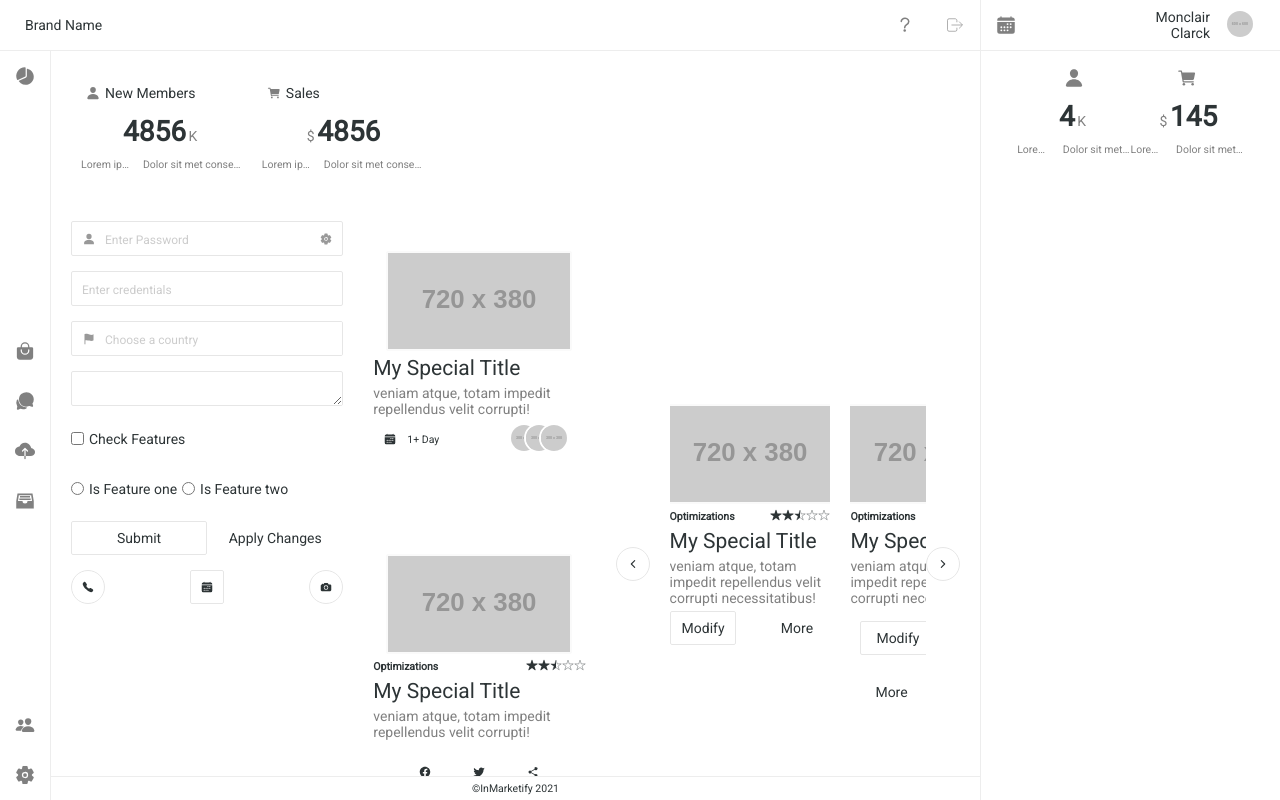
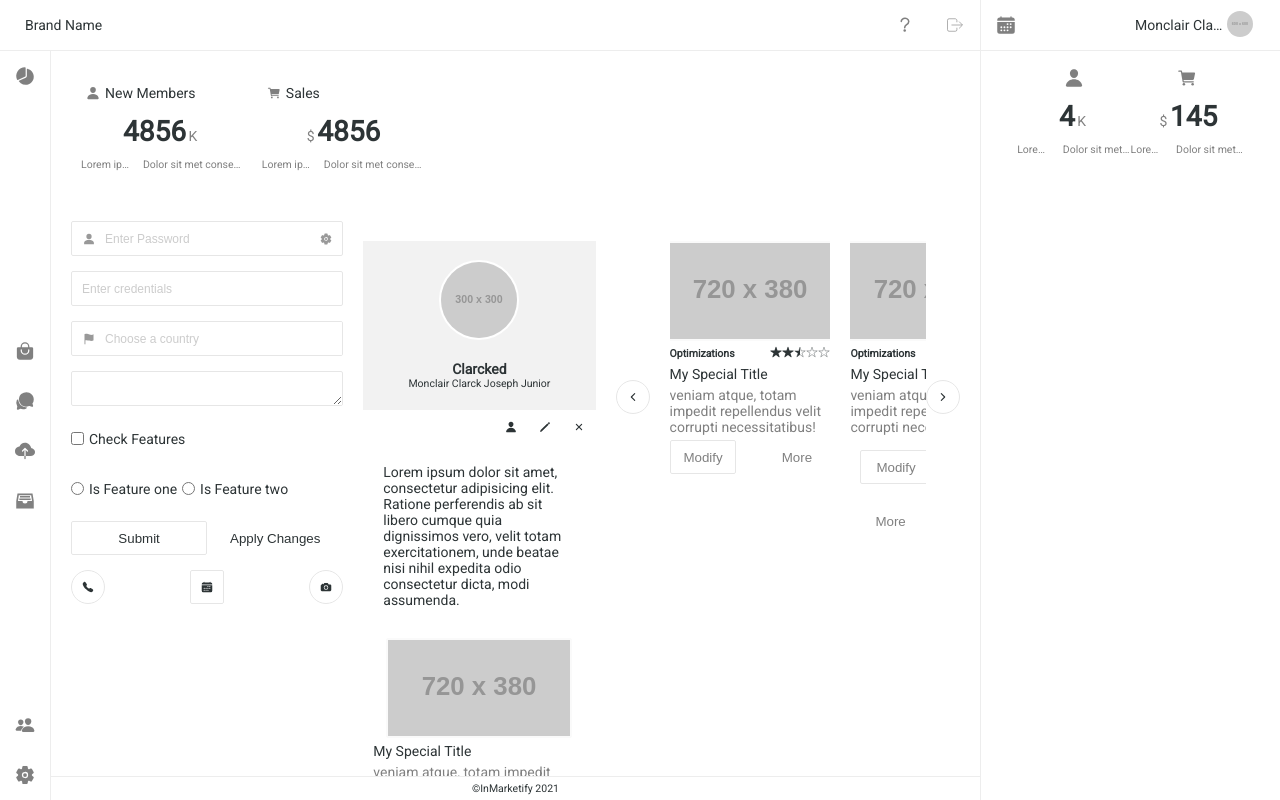
Before and after one commit to clarcked/ui-adm.im, a website: page index.html in a window 1280 px wide. Drawn offline with nearby package versions, Linux system fonts and the light colour scheme; placeholder pictures from the web are drawn by us.

Commit message:
Ok we can go now!

```diff
--- a/index.html
+++ b/index.html
@@ -226,7 +226,48 @@
                     </div>
                   </div>
                 </form>
-                <div class="pad col-3">
+                <div class="pad scroll col-3">
+                  <div class="profile">
+                    <div class="profile-header">
+                      <div class="picture">
+                        <figure class="avatar avatar-lg">
+                          <img src="https://fakeimg.pl/300x300" alt="picture" />
+                        </figure>
+                      </div>
+                      <div class="description">
+                        <div class="username">Clarcked</div>
+                        <div class="fullname">
+                          Monclair Clarck Joseph Junior
+                        </div>
+                      </div>
+                    </div>
+                    <div class="profile-actions">
+                      <div class="actions">
+                        <button type="button" class="outline btn btn-icon">
+                          <ion-icon name="person"></ion-icon>
+                        </button>
+                        <button type="button" class="outline btn btn-icon">
+                          <ion-icon name="pencil"></ion-icon>
+                        </button>
+                        <button type="button" class="outline btn btn-icon">
+                          <ion-icon name="close"></ion-icon>
+                        </button>
+                      </div>
+                    </div>
+                    <div class="profile-body">
+                      <div class="pad">
+                        Lorem ipsum dolor sit amet, consectetur adipisicing
+                        elit. Ratione perferendis ab sit libero cumque quia
+                        dignissimos vero, velit totam exercitationem, unde
+                        beatae nisi nihil expedita odio consectetur dicta, modi
+                        assumenda.
+                      </div>
+                    </div>
+                    <div class="profile-footer">
+                      <!-- <div class="left">something at the eft</div>
+                      <div class="right">something at the right</div> -->
+                    </div>
+                  </div>
                   <div class="rows gap">
                     <div class="col-6">
                       <div class="card">
@@ -349,7 +390,7 @@
                   </div>
                 </div>
                 <div class="col-auto">
-                  <div class="slider">
+                  <div class="slider h-auto">
                     <div class="slider-back">
                       <button class="btn btn-icon circle">
                         <ion-icon name="chevron-back"></ion-icon>
@@ -531,7 +572,7 @@
               </div>
               <div class="rows">
                 <div class="col-12">
-                  <div class="slider">
+                  <div class="slider h-auto">
                     <div class="slider-back">
                       <button class="btn btn-icon circle">
                         <ion-icon name="chevron-back"></ion-icon>
@@ -730,8 +771,8 @@
             </ul>
             <ul class="right">
               <li>
-                <a href="#" class="profile">
-                  <div class="txt-r pad-x-sm">Monclair Clarck</div>
+                <a href="#" class="nav-profile">
+                  <div class="username">Monclair Clarck</div>
                   <figure class="avatar avatar-sm">
                     <img src="https://fakeimg.pl/600x600" alt="avatar" />
                   </figure>
--- a/styles/main.scss
+++ b/styles/main.scss
@@ -18,5 +18,6 @@
 @import "./scss/review";
 @import "./scss/slider";
 @import "./scss/chart";
+@import "./scss/profile";
 
 @import "./scss/helper";
--- a/styles/scss/_avatar.scss
+++ b/styles/scss/_avatar.scss
@@ -7,6 +7,12 @@
   &-sm {
     img {
       $size: $avatar-size * 0.75;
+      @include dimension($size);
+    }
+  }
+  &-lg {
+    img {
+      $size: $avatar-size * 2;
       @include dimension($size);
     }
   }
--- a/styles/scss/_card.scss
+++ b/styles/scss/_card.scss
@@ -17,7 +17,7 @@
     }
     .title {
       margin: 5px 0 0 0;
-      font-size: var(--font-lg);
+      font-size: var(--font-normal);
       font-weight: 400;
     }
     .description {
--- a/styles/scss/_nav.scss
+++ b/styles/scss/_nav.scss
@@ -11,14 +11,21 @@
         color: var(--grey-color);
       }
     }
-    &.is-profile {
-      padding: 0 15px;
-    }
+
     &:hover {
       color: var(--dark-color);
       > * {
         color: var(--dark-color);
       }
+    }
+  }
+  &-profile {
+    .username {
+      font-size: var(--font-normal);
+      white-space: nowrap;
+      overflow: hidden;
+      text-overflow: ellipsis;
+      width: 90px;
     }
   }
   &-top {
--- /dev/null
+++ b/styles/scss/_profile.scss
@@ -0,0 +1,29 @@
+.profile {
+  &-header {
+    @include grid-rows(1, auto 1fr);
+    background: darken(#fff, 5);
+    .picture {
+      height: 120px;
+      @include flex-center;
+    }
+    .description {
+      padding:0 30px 20px;
+      font-size: var(--font-sm);
+      @include flex-cols;
+      align-items: center;
+    }
+    .username {
+      font-size: var(--font-normal);
+      font-weight: bold;
+    }
+  }
+  &-actions {
+    position: relative;
+    background: transparent;
+    .actions {
+      @include flex-rows;
+      justify-content: flex-end;
+      align-items: align;
+    }
+  }
+}
--- a/styles/scss/_typo.scss
+++ b/styles/scss/_typo.scss
@@ -29,7 +29,7 @@
     url("../fonts/Segoe UI Bold Italic.woff") format("woff");
 }
 
-* {
+html {
   font-family: "Roboto", "Lato", "Quicksand", "Caveat", cursive, "Segoe UI",
     -apple-system, BlinkMacSystemFont, "Oxygen", "Ubuntu", "Cantarell",
     "Fira Sans", "Droid Sans", "Helvetica Neue", sans-serif;
```
Also changed, not shown: styles/main.css, 1 other file.
